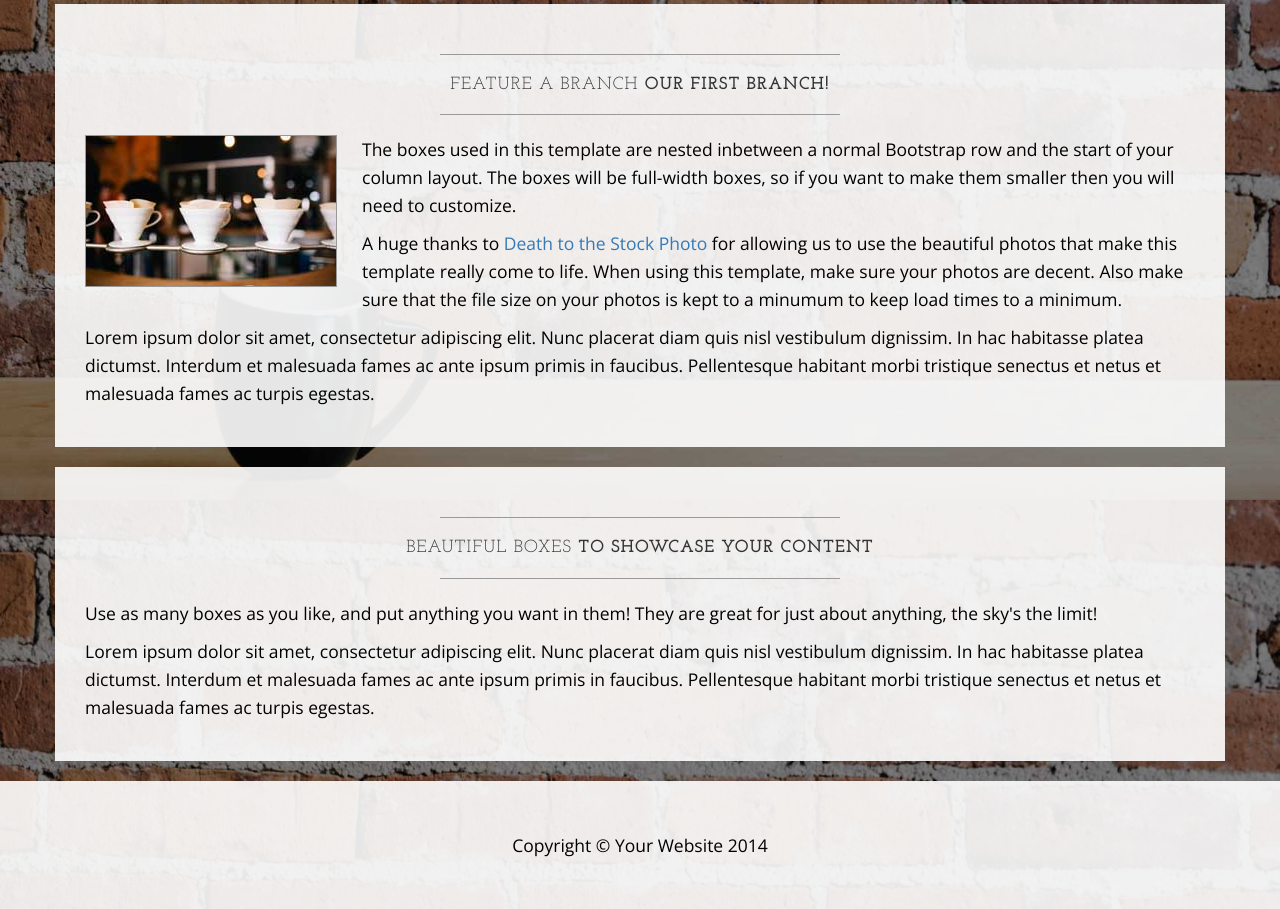
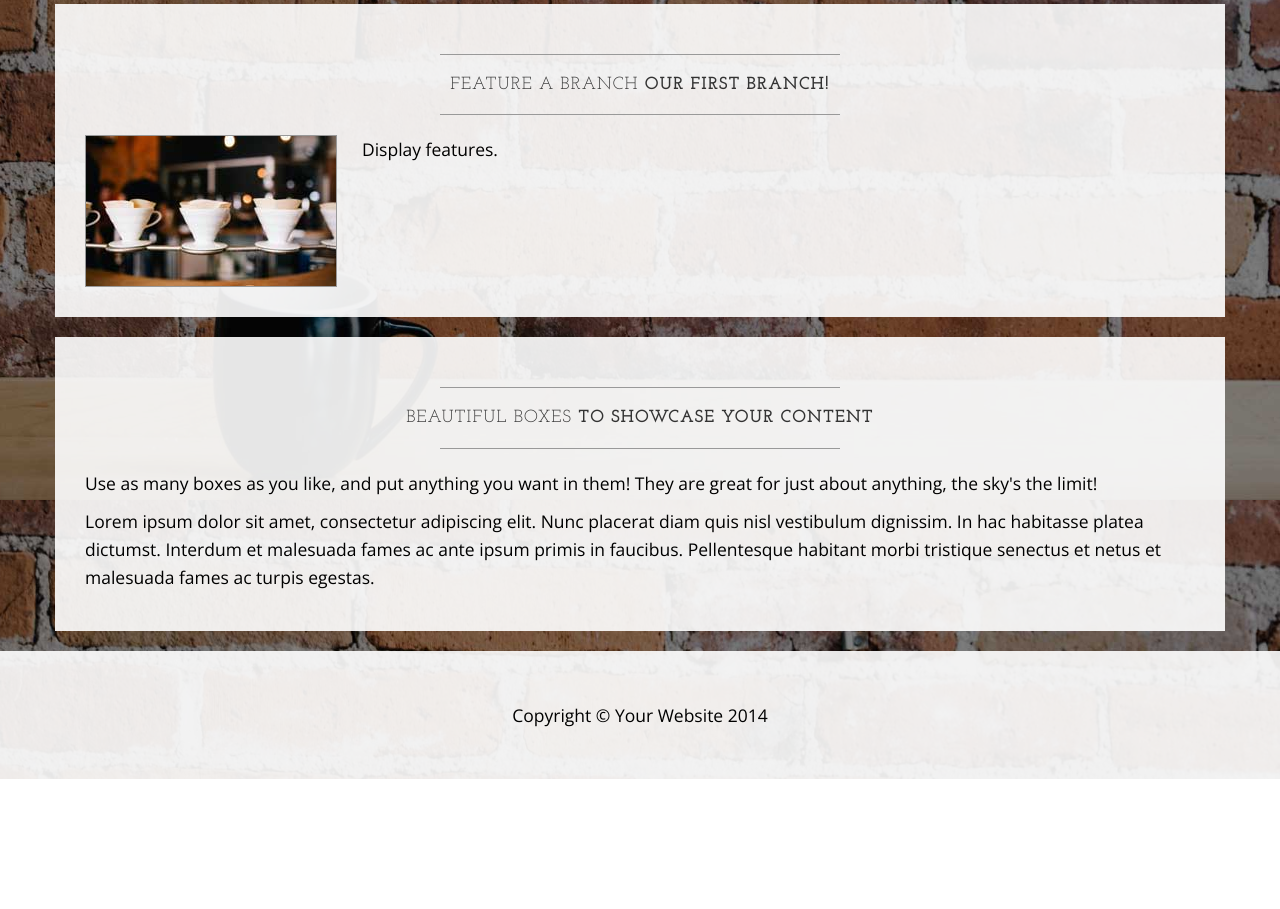
Before and after one commit to MHJGKane/Learning, a plain HTML site: page index.html in a window 1280 px wide. Shown: the part 1100-2009 px from the top of the page. After the commit the page ends 1879 px from the top, so only its background shows below. Drawn offline with nearby package versions, Linux system fonts and the light colour scheme.

Commit message:
Changed text Lara

```diff
--- a/index.html
+++ b/index.html
@@ -129,9 +129,7 @@
                     <hr>
                     <img class="img-responsive img-border img-left" src="img/intro-pic.jpg" alt="">
                     <hr class="visible-xs">
-                    <p>The boxes used in this template are nested inbetween a normal Bootstrap row and the start of your column layout. The boxes will be full-width boxes, so if you want to make them smaller then you will need to customize.</p>
-                    <p>A huge thanks to <a href="http://join.deathtothestockphoto.com/" target="_blank">Death to the Stock Photo</a> for allowing us to use the beautiful photos that make this template really come to life. When using this template, make sure your photos are decent. Also make sure that the file size on your photos is kept to a minumum to keep load times to a minimum.</p>
-                    <p>Lorem ipsum dolor sit amet, consectetur adipiscing elit. Nunc placerat diam quis nisl vestibulum dignissim. In hac habitasse platea dictumst. Interdum et malesuada fames ac ante ipsum primis in faucibus. Pellentesque habitant morbi tristique senectus et netus et malesuada fames ac turpis egestas.</p>
+                    <p>Display features.</p>
                 </div>
             </div>
         </div>
```
